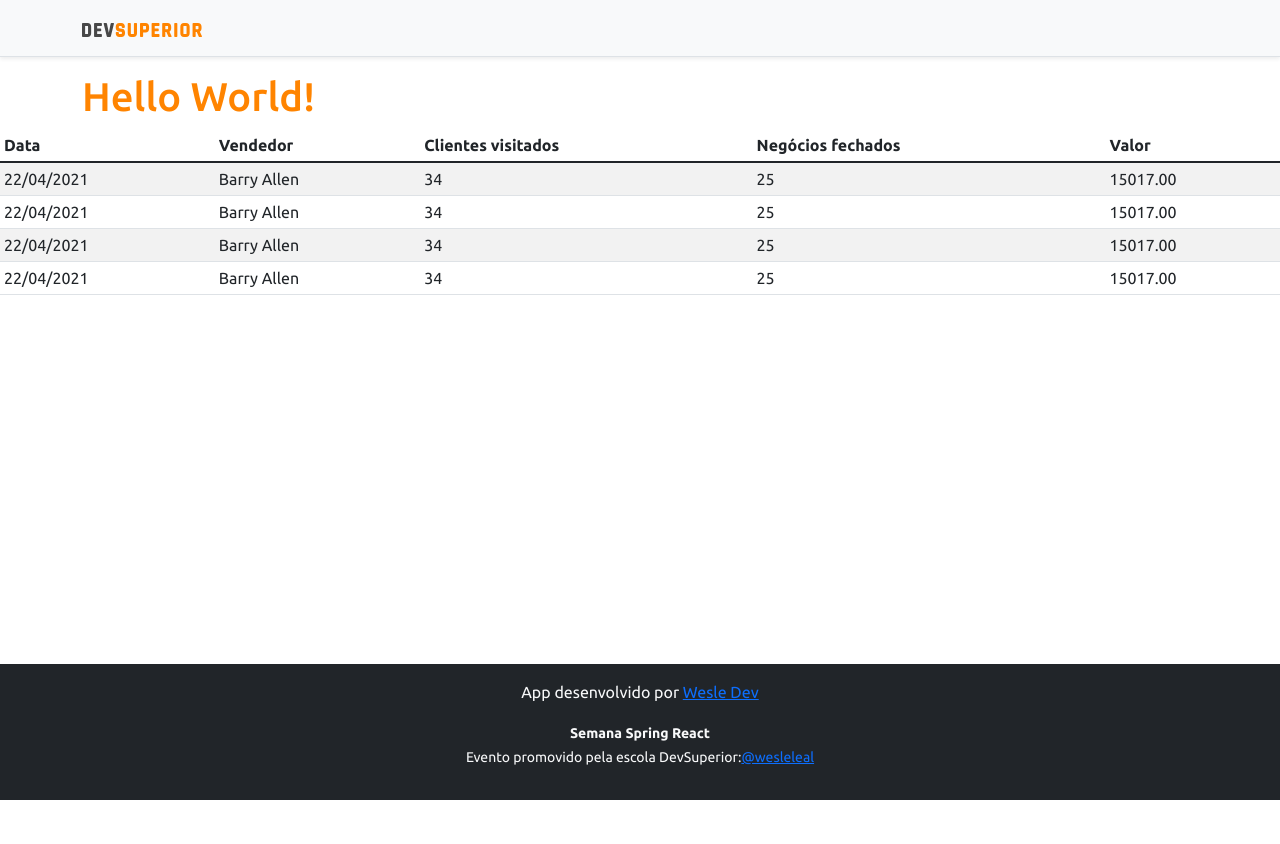
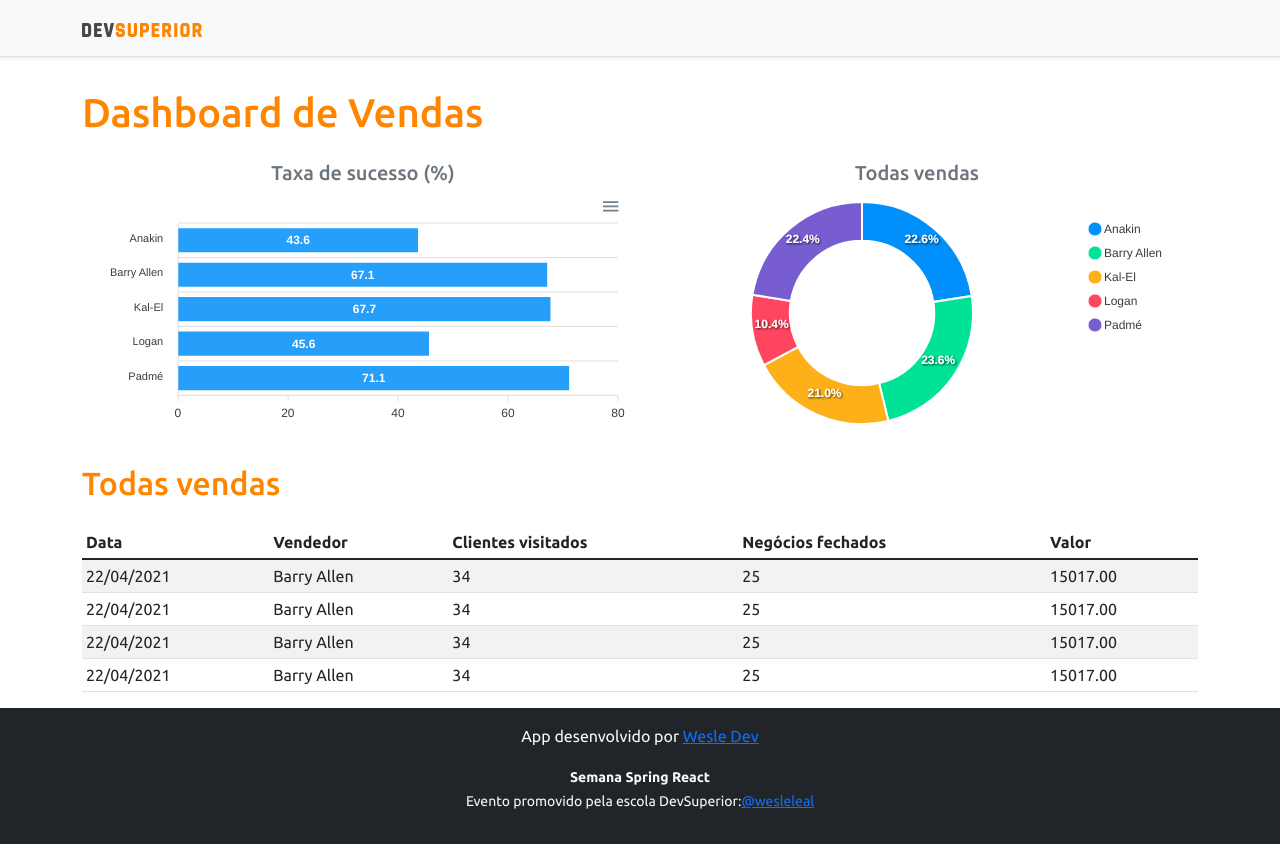
Before and after one commit to WesleDev/projeto-sds4, a React (Create React App) app in the folder frontend/: page / in a window 1280 px wide. Before the commit the page ends 800 px from the top, so only its background shows below. Built offline with nearby package versions, Linux system fonts and the light colour scheme.

Commit message:
Static charts

```diff
--- a/frontend/package.json
+++ b/frontend/package.json
@@ -11,8 +11,10 @@
     "@types/node": "^12.0.0",
     "@types/react": "^17.0.0",
     "@types/react-dom": "^17.0.0",
+    "apexcharts": "^3.28.1",
     "bootstrap": "^5.1.1",
     "react": "^17.0.2",
+    "react-apexcharts": "^1.3.9",
     "react-dom": "^17.0.2",
     "react-scripts": "4.0.3",
     "typescript": "^4.1.2",
--- a/frontend/src/App.tsx
+++ b/frontend/src/App.tsx
@@ -1,15 +1,33 @@
 import NavBar from 'components/NavBar';
 import Footer from 'components/Footer';
 import DataTable from 'components/DataTable';
+import BarChart from 'components/BarChart';
+import DonutChart from 'components/DonutChart';
 
 function App() {
   return (
     <>
       <NavBar />
       <div className='container'>
-        <h1 className='text-primary'>Hello World!</h1>
+        <h1 className='text-primary py-3'>Dashboard de Vendas</h1>
+
+        <div className='row px-3'>
+          <div className='col-sm-6'>
+            <h5 className='text-center text-secondary'>Taxa de sucesso (%)</h5>
+            <BarChart />
+          </div>
+          <div className='col-sm-6'>
+            <h5 className='text-center text-secondary'>Todas vendas</h5>
+            <DonutChart />
+          </div>
+        </div>
+
+        <div className='py-3'>
+          <h2 className='text-primary'>Todas vendas</h2>
+        </div>
+
+        <DataTable />
       </div>
-      <DataTable />
       <Footer />
     </>
   );
--- /dev/null
+++ b/frontend/src/components/BarChart/index.tsx
@@ -0,0 +1,33 @@
+import Chart from 'react-apexcharts';
+
+const BarChart = () => {
+  const options = {
+    plotOptions: {
+      bar: {
+        horizontal: true,
+      },
+    },
+  };
+
+  const mockData = {
+    labels: {
+      categories: ['Anakin', 'Barry Allen', 'Kal-El', 'Logan', 'Padmé'],
+    },
+    series: [
+      {
+        name: '% Sucesso',
+        data: [43.6, 67.1, 67.7, 45.6, 71.1],
+      },
+    ],
+  };
+  return (
+    <Chart
+      options={{ ...options, xaxis: mockData.labels }}
+      series={mockData.series}
+      type='bar'
+      height='240'
+    />
+  );
+};
+
+export default BarChart;
--- /dev/null
+++ b/frontend/src/components/DonutChart/index.tsx
@@ -0,0 +1,24 @@
+import Chart from 'react-apexcharts';
+
+const DonutChart = () => {
+  const mockData = {
+    series: [477138, 499928, 444867, 220426, 473088],
+    labels: ['Anakin', 'Barry Allen', 'Kal-El', 'Logan', 'Padmé'],
+  };
+
+  const options = {
+    legend: {
+      show: true,
+    },
+  };
+  return (
+    <Chart
+      options={{ ...options, labels: mockData.labels }}
+      series={mockData.series}
+      type='donut'
+      height='240'
+    />
+  );
+};
+
+export default DonutChart;
```
Also changed, not shown: 1 other file (tests, documents, lock files or other folders).
